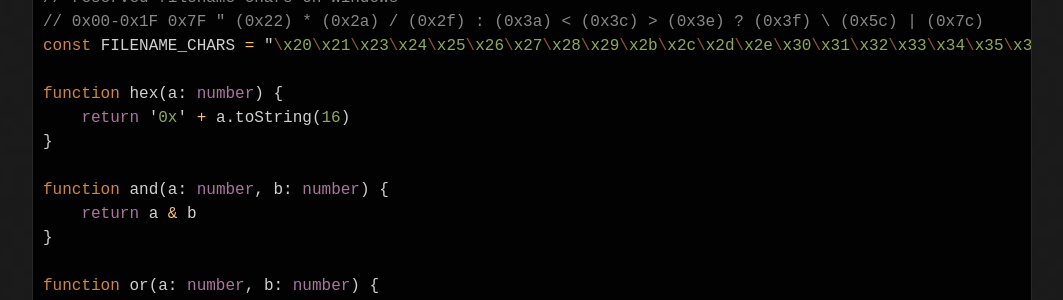
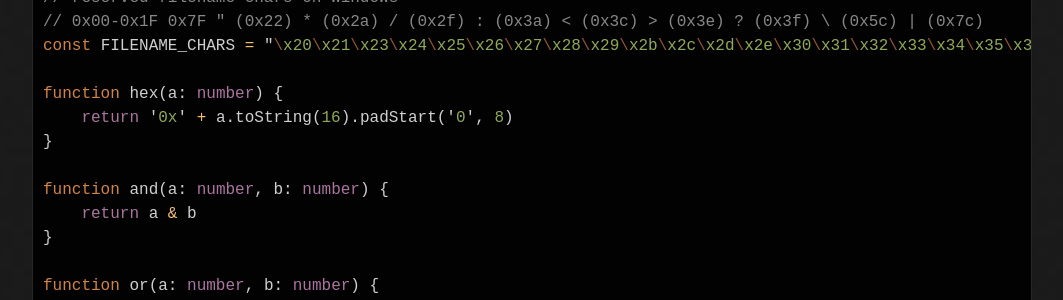
Before and after one commit to phra/phra.github.io, a Jekyll site: the page built from posts/and-sub-encoder.md, in a window 1280 px wide and 900 px high, scrolled down 706 px. Shown: the part 151-451 px from the top of the window, without its empty margins (108-1171 px from the left). Built offline with Jekyll 4.4.1, drawn with Linux system fonts in a browser that asks for light colours.

Commit message:
Update and-sub-encoder.md

```diff
--- a/posts/and-sub-encoder.md
+++ b/posts/and-sub-encoder.md
@@ -27,7 +27,7 @@ const FULL_ALPHA_CHARS = "\x20\x21\x22\x23\x24\x25\x26\x27\x28\x29\x2a\x2b\x2c\x
 // 0x00-0x1F 0x7F " (0x22) * (0x2a) / (0x2f) : (0x3a) < (0x3c) > (0x3e) ? (0x3f) \ (0x5c) | (0x7c)
 const FILENAME_CHARS = "\x20\x21\x23\x24\x25\x26\x27\x28\x29\x2b\x2c\x2d\x2e\x30\x31\x32\x33\x34\x35\x36\x37\x38\x39\x3b\x3d\x40\x41\x42\x43\x44\x45\x46\x47\x48\x49\x4a\x4b\x4c\x4d\x4e\x4f\x50\x51\x52\x53\x54\x55\x56\x57\x58\x59\x5a\x5b\x5d\x5e\x5f\x60\x61\x62\x63\x64\x65\x66\x67\x68\x69\x6a\x6b\x6c\x6d\x6e\x6f\x70\x71\x72\x73\x74\x75\x76\x77\x78\x79\x7a\x7b\x7d\x7e";
 function hex(a) {
-    return '0x' + a.toString(16);
+    return '0x' + a.toString(16).padStart('0', 8);
 }
 function and(a, b) {
     return a & b;
@@ -122,7 +122,7 @@ const FULL_ALPHA_CHARS = "\x20\x21\x22\x23\x24\x25\x26\x27\x28\x29\x2a\x2b\x2c\x
 const FILENAME_CHARS = "\x20\x21\x23\x24\x25\x26\x27\x28\x29\x2b\x2c\x2d\x2e\x30\x31\x32\x33\x34\x35\x36\x37\x38\x39\x3b\x3d\x40\x41\x42\x43\x44\x45\x46\x47\x48\x49\x4a\x4b\x4c\x4d\x4e\x4f\x50\x51\x52\x53\x54\x55\x56\x57\x58\x59\x5a\x5b\x5d\x5e\x5f\x60\x61\x62\x63\x64\x65\x66\x67\x68\x69\x6a\x6b\x6c\x6d\x6e\x6f\x70\x71\x72\x73\x74\x75\x76\x77\x78\x79\x7a\x7b\x7d\x7e"
 
 function hex(a: number) {
-    return '0x' + a.toString(16)
+    return '0x' + a.toString(16).padStart('0', 8)
 }
 
 function and(a: number, b: number) {
```
